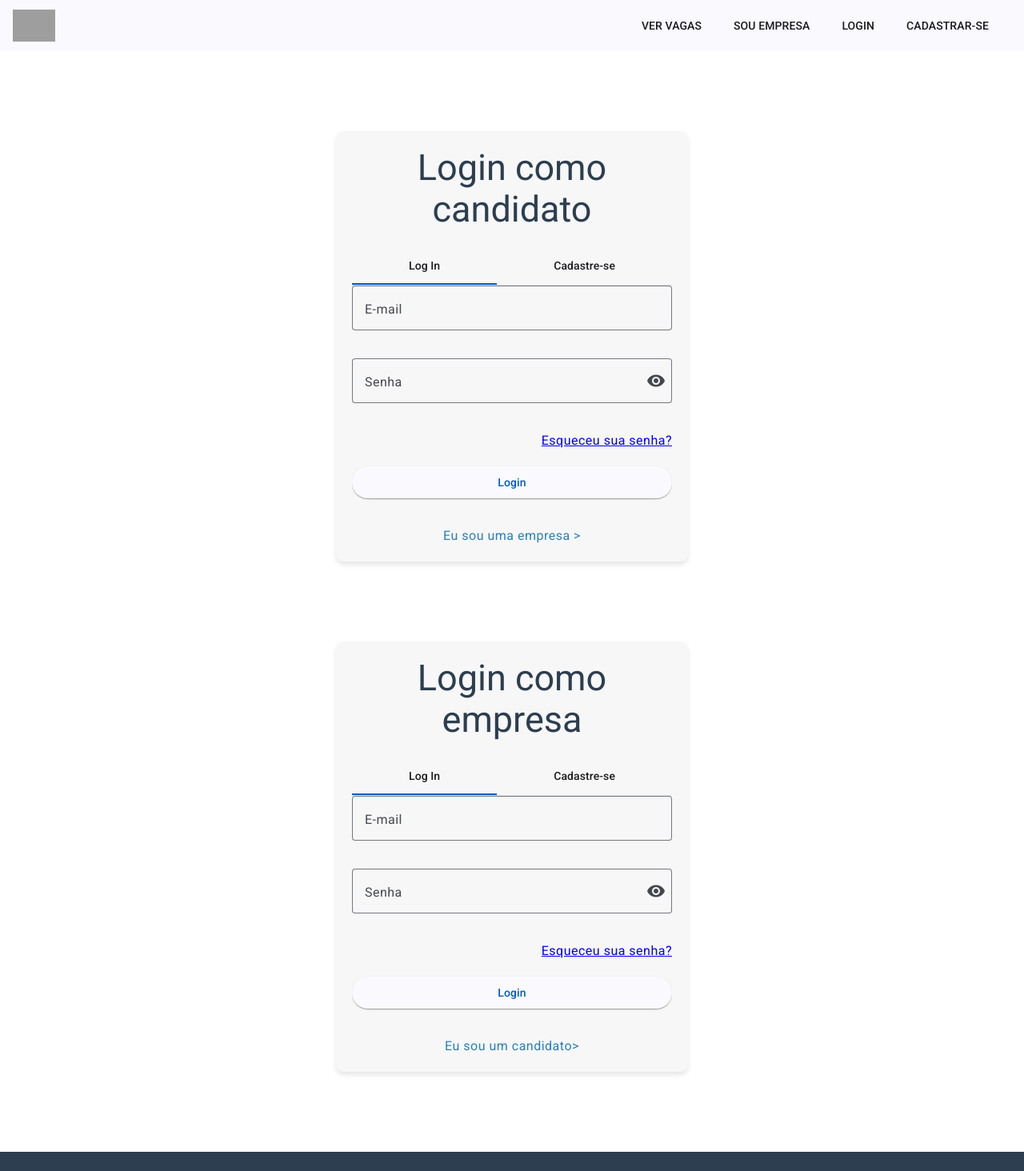
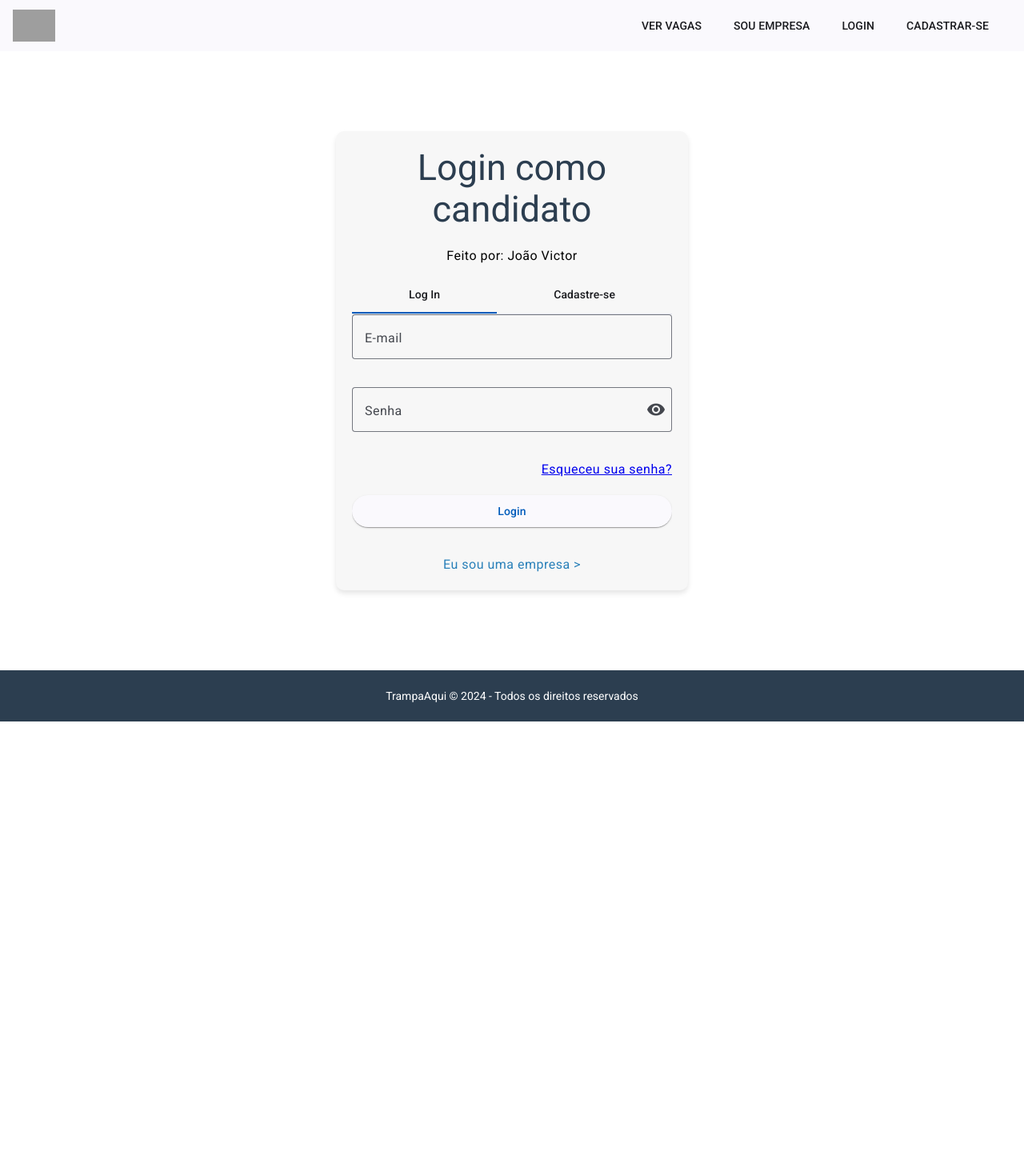
Before and after one commit to lucasgfaj/trampa-aqui, an Angular app: page / in a window 1280 px wide. Shown: the top 1464 px of the page at 80% size. After the commit the page ends 902 px from the top, so only its background shows below. Built offline with nearby package versions, Linux system fonts and the light colour scheme; grey boxes are pictures that could not be loaded.

Commit message:
Atualizado

```diff
--- a/src/app/app.component.html
+++ b/src/app/app.component.html
@@ -1,4 +1,3 @@
 <app-header></app-header>
 <app-login-candidato></app-login-candidato>
-<app-loginEmpresa></app-loginEmpresa>
 <app-footer></app-footer>
--- a/src/app/login-candidato/login-cadidato.component.ts
+++ b/src/app/login-candidato/login-cadidato.component.ts
@@ -20,5 +20,8 @@ import { MatIconModule } from '@angular/material/icon';
   styleUrl: './login-candidato.component.css'
 })
 export class LoginCandidatoComponent {
-
+  nome: string = 'João Victor'
+  onButtonClick() {
+    alert('Login efetuado com sucesso!');
+  }
 }
--- a/src/app/login-candidato/login-candidato.component.html
+++ b/src/app/login-candidato/login-candidato.component.html
@@ -1,5 +1,6 @@
 <div class="login-container">
     <h2>Login como candidato</h2>
+    <p> Feito por: {{nome}} </p>
     <mat-tab-group>
       <mat-tab label="Log In">
         <form class="login-form">
@@ -20,7 +21,7 @@
             <a href="#">Esqueceu sua senha?</a>
           </div>
 
-          <button mat-raised-button color="primary" class="full-width">
+          <button mat-raised-button color="primary" class="full-width" (click)="onButtonClick()">
             Login
           </button>
         </form>
--- a/src/app/login-candidato/login.component.ts
+++ b/src/app/login-candidato/login.component.ts
@@ -19,6 +19,10 @@ import { MatIconModule } from '@angular/material/icon';
   templateUrl: './login-candidato.component.html',
   styleUrl: './login-candidato.component.css'
 })
+
 export class LoginCandidatoComponent {
-
+  nome: string = 'João Victor'
+  onButtonClick() {
+    alert('Login Efetuado com sucesso!');
+  }
 }
```
